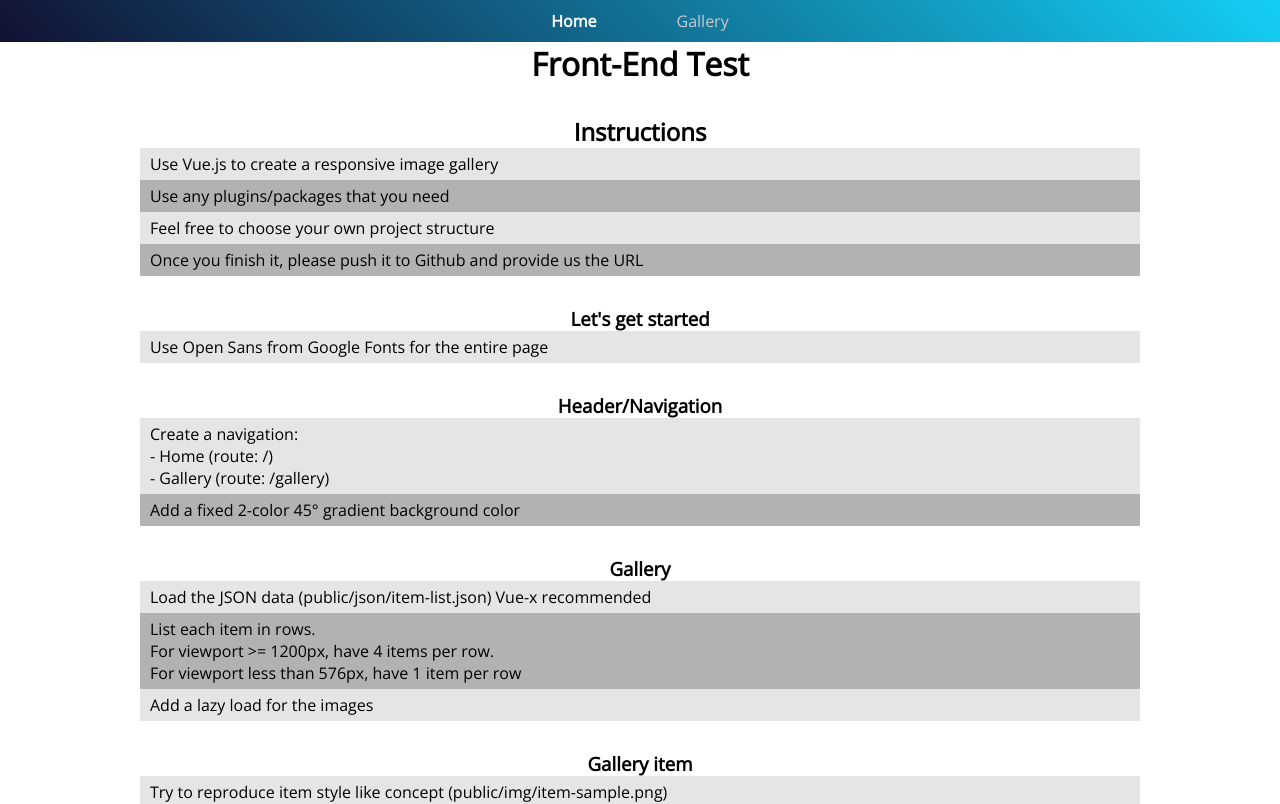
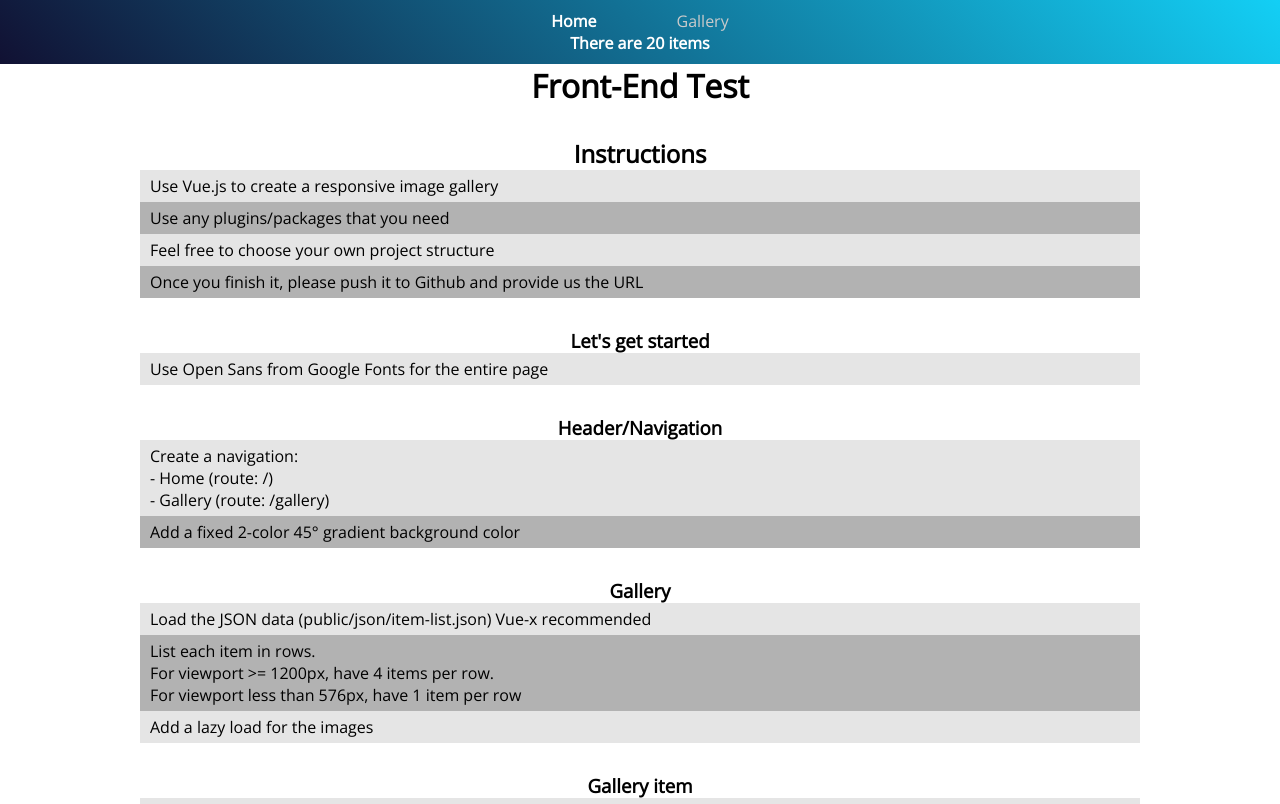
Before and after one commit to jaidenShepard/front-end-test, a Vue app: page / in a window 1280 px wide. Shown: the top 804 px of the page. Built offline with nearby package versions, Linux system fonts and the light colour scheme.

Commit message:
Add Item count to header

```diff
--- a/src/components/Header.vue
+++ b/src/components/Header.vue
@@ -4,12 +4,25 @@
       <router-link to="/" exact>Home</router-link>
       <router-link to="/gallery" exact>Gallery</router-link>
     </div>
+    <span>{{(numberOfItemsMessage())}}</span>
   </header>
 </template>
 
 <script>
+import { mapGetters } from "vuex";
+
 export default {
-  name: "Header"
+  name: "Header",
+  methods: {
+    numberOfItemsMessage() {
+      if (this.numberOfGalleryItems == 1) {
+        return "There is 1 item";
+      } else {
+        return `There are ${this.numberOfGalleryItems} items`;
+      }
+    }
+  },
+  computed: mapGetters(["numberOfGalleryItems"])
 };
 </script>
 
@@ -20,6 +33,10 @@ export default {
 }
 a {
   color: #cbcbcb;
+}
+span {
+  color: #fff;
+  font-weight: bold;
 }
 .header {
   background: linear-gradient(
--- a/src/store.js
+++ b/src/store.js
@@ -12,7 +12,8 @@ export default new Vuex.Store({
         setGalleryItems: (state, galleryItems) => (state.galleryItems = galleryItems),
     },
     getters: {
-        allGalleryItems: state => state.galleryItems
+        allGalleryItems: state => state.galleryItems,
+        numberOfGalleryItems: state => state.galleryItems.length
     },
     actions: {
 
```
